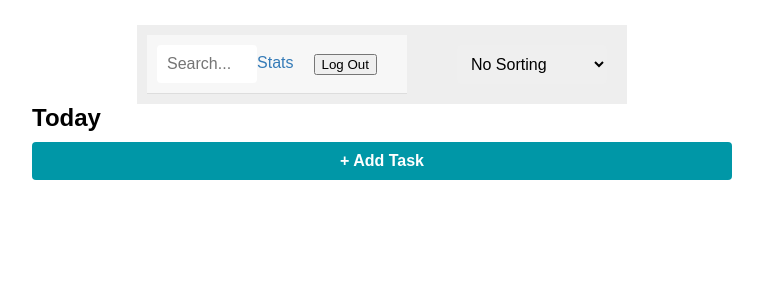
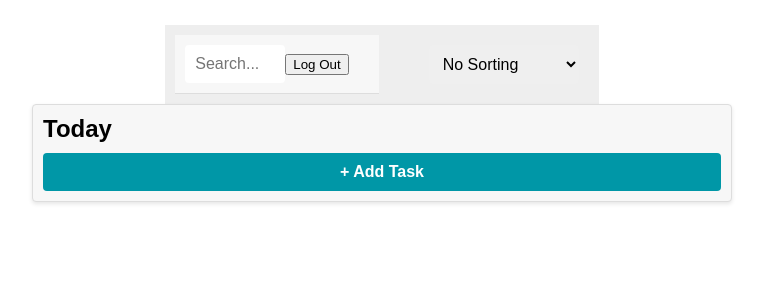
Before and after one commit to elvis-visi/todoApp, a React (Vite) app in the folder frontend/: page / in a window 1280 px wide. Shown: the top 300 px of the page, without its empty margins (258-1021 px from the left). Built offline with nearby package versions, Linux system fonts and the light colour scheme; sample sign-in values are in the browser's storage.

Commit message:
Styling, tasks sections separation

```diff
--- a/frontend/src/components/Menu.jsx
+++ b/frontend/src/components/Menu.jsx
@@ -8,7 +8,6 @@ export default function Menu({searchTerm, setSearchTerm, handleLogout}) {
         onChange={e => setSearchTerm(e.target.value)}
         />
         <ul className="menu-items">
-          <li><a href="/stats">Stats</a></li>
           <li><button onClick={handleLogout}>Log Out</button></li>
         </ul>
       </div>
--- a/frontend/src/components/TaskItem.jsx
+++ b/frontend/src/components/TaskItem.jsx
@@ -62,7 +62,7 @@ function TaskItem({ task, toggleTaskCompleted, updateTask,deleteTask  }) {
 
 
      <div className="editDelete">
-     <button onClick={() => setEditMode(true)}>Edit</button>
+     <button onClick={() => setEditMode(true)} className="edit-button">Edit</button>
       <button onClick={deleteTask} className="delete-task-button">
         Delete
       </button>
--- a/frontend/src/components/TaskListView.jsx
+++ b/frontend/src/components/TaskListView.jsx
@@ -168,7 +168,7 @@ const rescheduleFunc = async (e) => {
    {Object.entries(groupedUpcomingTasks)
     .sort(([dateA],[dateB]) => new Date(dateA) - new Date(dateB))
     .map(([date, tasks]) => (
-        <section key={date}>
+        <section className="upcoming-tasks" key={date}>
           <h2>{ new Date(date).toDateString() === new Date().toDateString() ?
             'Today' : date
         }</h2>
--- a/frontend/src/styles.css
+++ b/frontend/src/styles.css
@@ -157,15 +157,29 @@ body, h1, h2, h3, p {
     display: flex;
     justify-content: space-between;
     margin-top: 10px;
+    align-items: center;
   }
 
   .editDelete button {
+    width: 60px;
     margin-right: 10px;
     padding: 8px 12px;
     border: none;
     border-radius: 4px;
     cursor: pointer;
+    transition: background-color 0.2s ease-in-out, box-shadow 0.2s ease-in-out;
   }
+
+  .edit-button {
+    background-color: #4CAF50; /* Green background for edit */
+    color: white;
+  }
+
+  .edit-button:hover {
+    background-color: #45a049; /* Darker green on hover */
+  }
+
+
 
   .task-item.edit-mode {
     background-color: #f7f7f7;
@@ -285,6 +299,28 @@ body, h1, h2, h3, p {
     background-color: #003580; /* Darker blue on hover */
   }
 
+  .overdue_section  {
+    background-color: #f7f7f7;
+    padding: 10px;
+    border: 1px solid #ddd;
+    border-radius: 4px;
+    box-shadow: 0 2px 4px rgba(0, 0, 0, 0.1);
+    margin-bottom: 20px;
+  }
+
+
+
+  .upcoming-tasks {
+    background-color: #f7f7f7;
+    padding: 10px;
+    border: 1px solid #ddd;
+    border-radius: 4px;
+    box-shadow: 0 2px 4px rgba(0, 0, 0, 0.1);
+    margin-bottom: 20px;
+  }
+
+
+
 @media (max-width: 768px) { /* adjust the breakpoint to your liking */
   .header {
     flex-direction: column; /* stack the menu and sorting component vertically */
```
